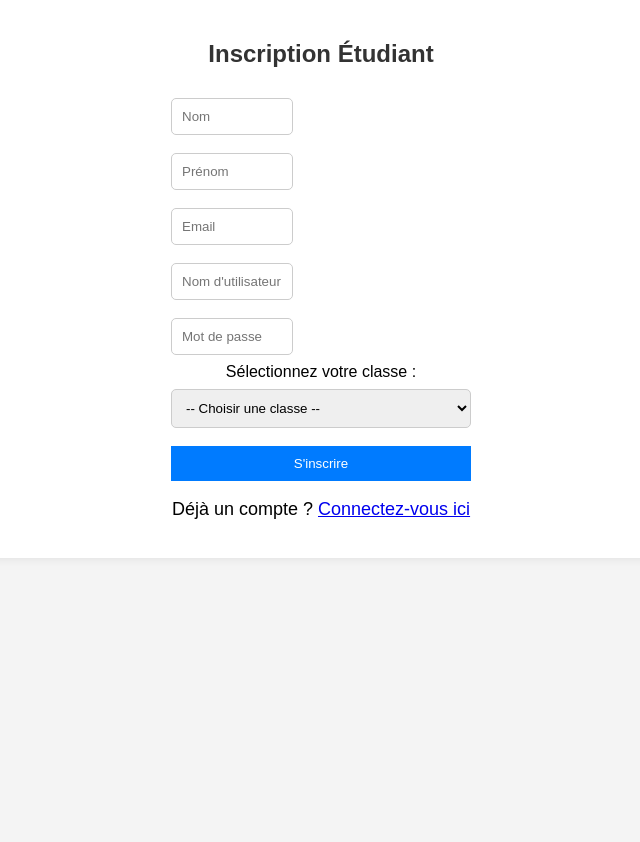
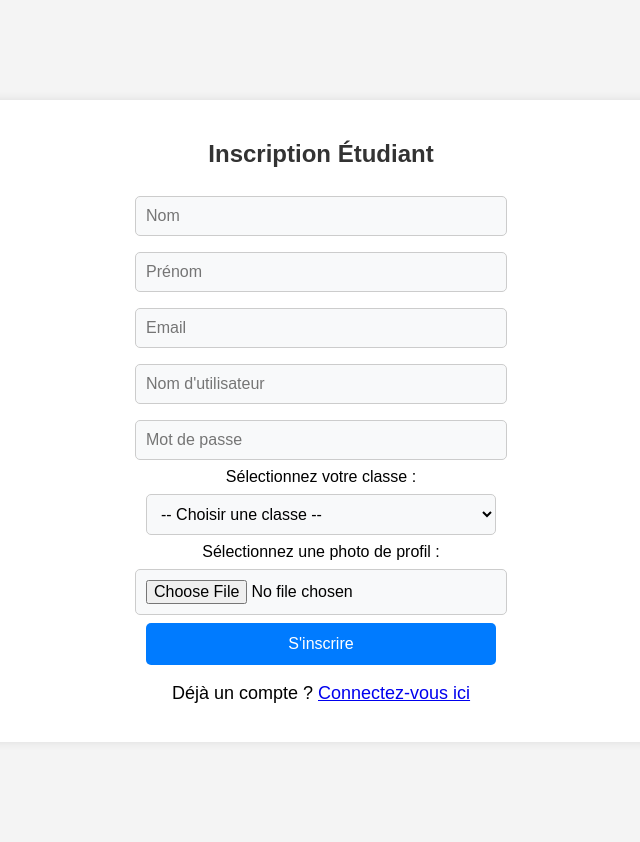
Before and after one commit to TechwithXalifa/ProjetCRUD, a PHP site: page /register.php in a window 1280 px wide. Shown: the whole page, without its empty margins (319-959 px from the left). Before the commit the page ends 519 px from the top, so only its background shows below. Run offline with PHP 8.4, Linux system fonts and the light colour scheme; data comes from the database, SQL or seed files in the repository.

Commit message:
Deuxième mise à jour

```diff
--- a/config.php
+++ b/config.php
@@ -1,8 +1,8 @@
 <?php
 $host = "localhost";
 $dbname = "gestion_notes";
-$username = "xalifa";
-$password = "xalifa123";
+$username = "root";
+$password = "";
 
 try {
     $pdo = new PDO("mysql:host=$host;dbname=$dbname;charset=utf8", $username, $password, [
--- a/register.php
+++ b/register.php
@@ -7,9 +7,24 @@
     $prenom = trim($_POST['prenom']);
     $email = trim($_POST['email']);
     $login = trim($_POST['login']);
-    $motdepasse = password_hash($_POST['motdepasse'], PASSWORD_DEFAULT); // Hachage du mot de passe
+    $motdepasse = password_hash($_POST['motdepasse'], PASSWORD_DEFAULT);
     $classe_id = $_POST['classe_id'];
 
+    // Dossier où seront stockées les photos
+    $dossier =  "profils/";
+    $nomFichier = basename($_FILES["photo"]["name"]);
+    $cheminPhoto = $dossier . $nomFichier;
+    $uploadOk = 1;
+    $typeImage = strtolower(pathinfo($cheminPhoto, PATHINFO_EXTENSION));
+
+    // Vérification du format de l'image
+    if ($typeImage != "jpg" && $typeImage != "png" && $typeImage != "jpeg" && $typeImage != "gif") {
+        $erreur = "Seuls les fichiers JPG, JPEG, PNG & GIF sont autorisés.";
+        $uploadOk = 0;
+    }
+
+    // Si tout est bon, on tente d'uploader l'image
+    if ($uploadOk && move_uploaded_file($_FILES["photo"]["tmp_name"], $cheminPhoto)) {
         try {
             // Vérifier si l'email ou le login existe déjà
             $stmt = $pdo->prepare("SELECT * FROM etudiants WHERE email = ? OR login = ?");
@@ -17,25 +32,28 @@
             $existingUser = $stmt->fetch();
 
             if ($existingUser) {
-            $error = "Cet email ou login est déjà utilisé.";
+                $erreur = "Cet email ou login est déjà utilisé.";
             } else {
-            // Insérer le nouvel étudiant
-            $stmt = $pdo->prepare("INSERT INTO etudiants (nom, prenom, email, login, motdepasse, classe_id) VALUES (?, ?, ?, ?, ?, ?)");
-
-            if ($stmt->execute([$nom, $prenom, $email, $login, $motdepasse, $classe_id])) {
+                // Insérer le nouvel étudiant avec la photo
+                $stmt = $pdo->prepare("INSERT INTO etudiants (nom, prenom, email, login, motdepasse, classe_id, photo)
+                                       VALUES (?, ?, ?, ?, ?, ?, ?)");
+                if ($stmt->execute([$nom, $prenom, $email, $login, $motdepasse, $classe_id, $cheminPhoto])) {
                     $_SESSION['success'] = "Inscription réussie ! Connectez-vous.";
                     header("Location: login.php");
                     exit();
                 } else {
-                $error = "Erreur lors de l'inscription.";
+                    $erreur = "Erreur lors de l'inscription.";
                 }
             }
         } catch (PDOException $e) {
-        $error = "Erreur : " . $e->getMessage();
+            $erreur = "Erreur : " . $e->getMessage();
+        }
+    } else {
+        $erreur = "Erreur lors de l'upload de la photo.";
     }
 }
 
-// Récupérer la liste des classes pour afficher dans le formulaire
+// Récupérer la liste des classes
 try {
     $stmt = $pdo->query("SELECT * FROM classes");
     $classes = $stmt->fetchAll();
@@ -57,9 +75,9 @@
     <div class="container">
         <h2>Inscription Étudiant</h2>
 
-        <?php if (!empty($error)) { echo "<p class='error'>$error</p>"; } ?>
+        <?php if (!empty($erreur)) { echo "<p class='error'>$erreur</p>"; } ?>
 
-        <form action="register.php" method="POST">
+        <form action="register.php" method="POST" enctype="multipart/form-data">
             <input type="text" name="nom" placeholder="Nom" required>
             <input type="text" name="prenom" placeholder="Prénom" required>
             <input type="email" name="email" placeholder="Email" required>
@@ -70,9 +88,12 @@
             <select name="classe_id" required>
                 <option value="">-- Choisir une classe --</option>
                 <?php foreach ($classes as $classe) { ?>
-                    <option value="<?= $classe['id'] ?>"><?= htmlspecialchars($classe['nom']) ?></option>
+                    <option value="<?= $classe['id'] ?>"><?= $classe['nom'] ?></option>
                 <?php } ?>
             </select>
+
+            <label for="photo">Sélectionnez une photo de profil :</label>
+            <input type="file" name="photo" id="photo" required>
 
             <button type="submit">S'inscrire</button>
         </form>
--- a/style.css
+++ b/style.css
@@ -1,3 +1,4 @@
+/* ---- Global ---- */
 body {
     font-family: Arial, sans-serif;
     background-color: #f4f4f4;
@@ -6,6 +7,7 @@
     padding: 0;
 }
 
+/* ---- Conteneur principal ---- */
 .container {
     width: 50%;
     margin: 100px auto;
@@ -13,20 +15,20 @@
     background: white;
     box-shadow: 0px 0px 10px rgba(0, 0, 0, 0.1);
     border-radius: 5px;
+    text-align: center;
 }
 
-h1 {
+/* ---- Titres ---- */
+h1, h2, h3 {
     color: #333;
 }
 
+/* ---- Paragraphes ---- */
 p {
     font-size: 18px;
 }
 
-.buttons {
-    margin-top: 20px;
-}
-
+/* ---- Boutons ---- */
 .btn {
     display: inline-block;
     padding: 10px 20px;
@@ -36,60 +38,104 @@
     text-decoration: none;
     border-radius: 5px;
     font-size: 16px;
+    border: none;
+    cursor: pointer;
+    transition: background 0.3s ease;
 }
 
 .btn:hover {
     background: #0056b3;
 }
-.error {
-    color: red;
-    font-size: 14px;
+
+.btn-danger {
+    background: red;
 }
 
+.btn-danger:hover {
+    background: darkred;
+}
+
+.btn-secondary {
+    background-color: gray;
+    text-decoration: none;
+    color: white;
+    border-radius: 5px;
+    padding: 10px;
+    display: inline-block;
+    margin-top: 10px;
+}
+
+.btn-secondary:hover {
+    background-color: darkgray;
+}
+
+/* ---- Formulaires ---- */
 .container form {
     display: flex;
     flex-direction: column;
-    width: 300px;
+    align-items: center; /* Centrer les éléments */
+    width: 100%;
+    max-width: 350px;
     margin: auto;
 }
 
-.container input, .container select {
+.container input,
+.container select,
+.container textarea {
+    width: 100%;
     padding: 10px;
     margin: 8px 0;
     border: 1px solid #ccc;
     border-radius: 5px;
+    font-size: 16px;
+    background-color: #f8f9fa;
 }
 
-button {
-    background: #28a745;
+/* Effet sur focus */
+.container input:focus,
+.container select:focus,
+.container textarea:focus {
+    border-color: #007BFF;
+    outline: none;
+    box-shadow: 0 0 5px rgba(0, 123, 255, 0.5);
+}
+
+/* ---- Bouton principal ---- */
+button, .btn-primary {
+    width: 100%;
+    max-width: 350px;
+    background: #007BFF;
     color: white;
-    padding: 10px;
+    padding: 12px;
     border: none;
     cursor: pointer;
+    border-radius: 5px;
+    font-size: 16px;
+    transition: background 0.3s ease;
 }
 
-button:hover {
-    background: #218838;
+button:hover, .btn-primary:hover {
+    background: #0056b3;
 }
 
-.container {
-    width: 50%;
-    margin: auto;
-    padding: 20px;
-    background: white;
-    box-shadow: 0px 0px 10px rgba(0, 0, 0, 0.1);
-    border-radius: 5px;
-    text-align: center;
+/* ---- Messages d'erreur et de succès ---- */
+.error {
+    color: red;
+    font-size: 14px;
+    margin-bottom: 10px;
 }
 
-h2, h3 {
-    color: #333;
+.success {
+    color: green;
+    font-size: 14px;
+    margin-bottom: 10px;
 }
 
+/* ---- Tableaux ---- */
 table {
     width: 100%;
     border-collapse: collapse;
-    margin-top: 10px;
+    margin-top: 20px;
 }
 
 th, td {
@@ -103,61 +149,16 @@
     color: white;
 }
 
-.btn {
-    display: inline-block;
-    padding: 10px 20px;
-    margin-top: 15px;
-    background: red;
-    color: white;
-    text-decoration: none;
-    border-radius: 5px;
+/* ---- Affichage des photos de profil ---- */
+.photo-container {
+    text-align: center;
+    margin-bottom: 20px;
 }
 
-.btn:hover {
-    background: darkred;
+.profil-photo {
+    width: 120px;
+    height: 120px;
+    border-radius: 50%;
+    object-fit: cover;
+    border: 3px solid #ddd;
 }
-
-.container {
-    width: 50%;
-    margin: auto;
-    padding: 20px;
-    background: white;
-    box-shadow: 0px 0px 10px rgba(0, 0, 0, 0.1);
-    border-radius: 5px;
-    text-align: center;
-}
-
-.container input {
-    width: 100px;
-    padding: 10px;
-    margin-top: 10px;
-    border: 1px solid #ccc;
-    border-radius: 5px;
-}
-
-button {
-    background: #007BFF;
-    color: white;
-    padding: 10px;
-    border: none;
-    cursor: pointer;
-    margin-top: 10px;
-}
-
-button:hover {
-    background: #0056b3;
-}
-
-.btn-secondary {
-    background-color: gray;
-    padding: 10px;
-    text-decoration: none;
-    color: white;
-    border-radius: 5px;
-    display: inline-block;
-    margin-top: 10px;
-}
-
-.btn-secondary:hover {
-    background-color: darkgray;
-}
```
Also changed, not shown: accueil.php (+13 -3 lines), admin.php (+4 -4 lines), profils/1996313f-881d-47b9-8c3c-9fcbb5e69f10.jpg (added). Lines whose indentation alone changed are shown as unchanged.
